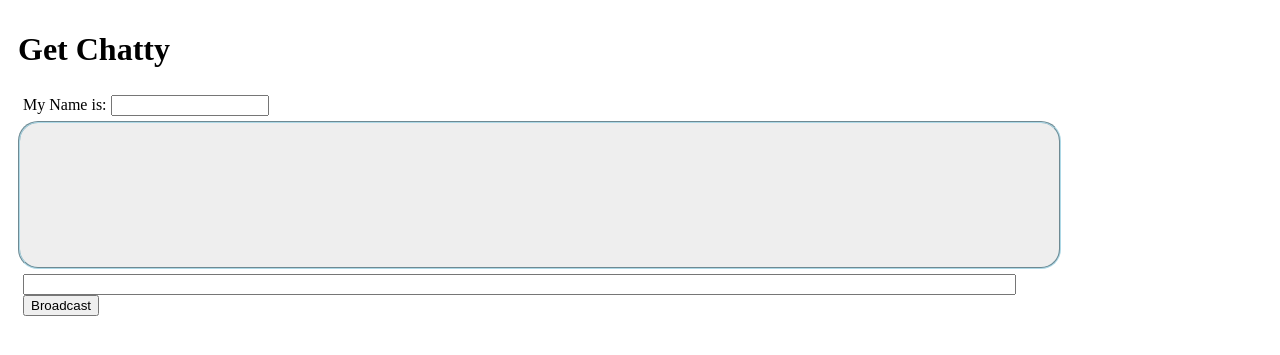
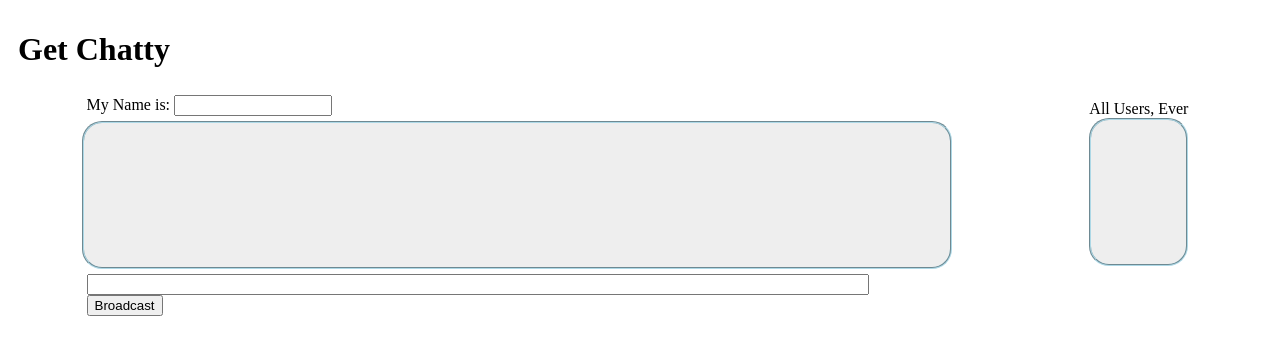
Before and after one commit to joekimmel/shitchattoo, a Flask app: page / in a window 1280 px wide. Shown: the top 355 px of the page. Run offline with Flask 2, Linux system fonts and the light colour scheme; some libraries are stand-ins or nearby versions.

Commit message:
we sorta kinda show who is logged in, or anyhow who might have once been logged in

```diff
--- a/app.py
+++ b/app.py
@@ -1,4 +1,5 @@
 from collections import deque
+import random
 
 from flask import Flask, render_template
 from flask_socketio import SocketIO, emit
@@ -9,20 +10,40 @@
 
 messages = deque()
 
+names = [ "anonymous",
+          "A. Nonny Moose",
+          "coward",
+          "kool koala",
+          "you don't say",
+          "they didn't say",
+          "some rando",
+          "I don't like typing my name",
+          "Silent Sombrero",
+          "Incognito Interrupter",
+          "unknown uncle",
+          "That Which Shall Not Be Named",
+          "who?",
+          "i dunno who said this",
+          "Unnamed Undertaker"]
+
 
 @app.route('/')
 def index():
-    return render_template('index.html', messages=messages)
+    app.client_counter += 1
+    print ("client_counter is now: %d " % app.client_counter)
+    return render_template('index.html', messages=messages, client_id = app.client_counter, users = app.client_names)
 
 @socketio.on('trd_connect_event', namespace='/trd')
 def connect_event(evt):
+    print("we are running with " + socketio.async_mode)
     print("connect event"+evt['data'])
 
 @socketio.on('trd_broadcast_event', namespace='/trd')
 def broadcast_message(message):
+    sender = message['sender'] if len(message['sender']) > 0 else random.choice(names)
     outbound = {
         'msg': message['msg'],
-        'sender': message['sender']}
+        'sender': sender}
 
     #keep a buffer of the last 20 messages for new clients who are joining...
     messages.append(outbound)
@@ -33,6 +54,16 @@
          outbound,
          broadcast=True)
 
+@socketio.on('trd_name_change_event', namespace='/trd')
+def name_change_message(message):
+    app.client_names[message['id']] = {'name': message['name']}
+    print('client ' + str(message['id']) + ' is now named: ' + message['name'])
+    emit('names_message',
+         app.client_names,
+         broadcast=True)
+
 
 if __name__ == '__main__':
+    app.client_counter = 0
+    app.client_names = {}
     socketio.run(app, debug=True, host='0.0.0.0')
--- a/templates/index.html
+++ b/templates/index.html
@@ -5,14 +5,21 @@
     <script type="text/javascript" src="//code.jquery.com/jquery-1.4.2.min.js"></script>
     <script type="text/javascript" src="//cdnjs.cloudflare.com/ajax/libs/socket.io/1.3.5/socket.io.min.js"></script>
     <script type="text/javascript" charset="utf-8">
+
+      var nameChangeHandler;
+
       $(document).ready(function() {
           // single namespace for now
-          namespace = '/trd';
+          var namespace = '/trd';
+         var my_id;
+          my_id = {{ client_id }};
           var socket = io.connect('http://' + document.domain + ':' + location.port + namespace);
 
           socket.on('connect', function() {
               socket.emit('trd_connect_event', {data: 'connected!'});
           });
+
+         //////// incoming messages
 
           socket.on('chat_message', function(msg) {
               var element = $('#chat_window');
@@ -20,6 +27,20 @@
               element.animate({scrollTop: element[0].scrollHeight}, 500);
           });
 
+          socket.on('names_message', function(msg) {
+              var element = $('div#user_list');
+              element.empty();
+              for(client_id in msg) {
+                  element.append('<br><span class=\"name\">' + msg[client_id]['name'] + '</span>');
+              }
+             element.animate({scrollTop: element[0].scrollHeight}, 500);
+          });
+
+
+          ////////// outgoing messages
+      nameChangeHandler = function(val) {
+          socket.emit('trd_name_change_event', {id: my_id, name: val});
+      }
 
          // emit handler(s)
          $('form#broadcast').submit(function(event) {
@@ -29,6 +50,10 @@
              $('#broadcast_data').val('');
              return false;
           });
+
+          // scroll the names list to the bottom to start with
+          var element = $('div#user_list');
+          element.animate({scrollTop: element[0].scrollHeight}, 500);
 
       });
       </script>
@@ -49,9 +74,39 @@
         color: cadetblue;
       }
 
+      .flex_parent
+      {
+        display: flex;
+        flex-direction: row;
+        justify-content: space-around;
+      }
+
+      div.vertical_scroller
+      {
+        overflow-y: scroll;
+        overflow-x: auto;
+        border-color: lightblue;
+        border-width: 2px;
+        border-style: groove;
+        border-radius: 20px;
+        background: #eeeeee;
+        padding: 22px;
+        height: 100px;
+      }
+
       #ui_container
       {
-        width: 80%;
+        width: 70%;
+      }
+
+      #user_list_container
+      {
+        margin: 10px;
+      }
+
+      #user_list
+      {
+
       }
 
       input#name_field
@@ -61,43 +116,45 @@
 
       input#broadcast_data
       {
-        width: 100%;
+        width: 90%;
       }
 
       #chat_window
       {
         display: block;
-        border-color: lightblue;
-        border-width: 2px;
-        border-style: groove;
-        border-radius: 20px;
-        background: #eeeeee;
-        padding: 22px;
-        overflow-y: scroll;
-        overflow-x: auto;
-        width: 100%;
-        height: 100px;
       }
     </style>
     </head>
 <body>
-  <html>
-    <h1>Get Chatty</h1>
+  <h1>Get Chatty</h1>
+  <div class="flex_parent">
     <div id="ui_container">
-      <form id="name" method="POST" action='javascript:void(0)'>
-        My Name is: <input type="text" name="name_field" id="name_field">
+      <form id="name" method="POST" action="javascript:void(0)">
+        My Name is: <input type="text" name="name_field" id="name_field" onchange="nameChangeHandler(this.value)">
       </form>
 
-      <div id="chat_window">
+      <div id="chat_window" class="vertical_scroller">
         {% for msg in messages %}
         <br>
         <span class="name"> {{msg.sender}} </span>: {{msg.msg}}
         {% endfor %}
       </div>
 
-    <form id="broadcast" method="POST" action='javascript:void(0)'>
-      <input type="text" name="broadcast_data" id="broadcast_data">
-      <input type="submit" value="Broadcast">
-    </form>
-  </html>
+      <form id="broadcast" method="POST" action="javascript:void(0)">
+        <input type="text" name="broadcast_data" id="broadcast_data">
+        <input type="submit" value="Broadcast">
+      </form>
+    </div> <!-- /ui_container -->
+    <div id="user_list_container">
+      All Users, Ever
+      <div id="user_list" class="vertical_scroller">
+        {% for client_id in users %}
+            <br><span class="name">
+              {{users[client_id]['name'] }}
+            </span>
+        {% endfor %}
+      </div>
+    </div> <!-- /user_list_container -->
+  </div> <!-- / flex_parent -->
 </body>
+</html>
```
